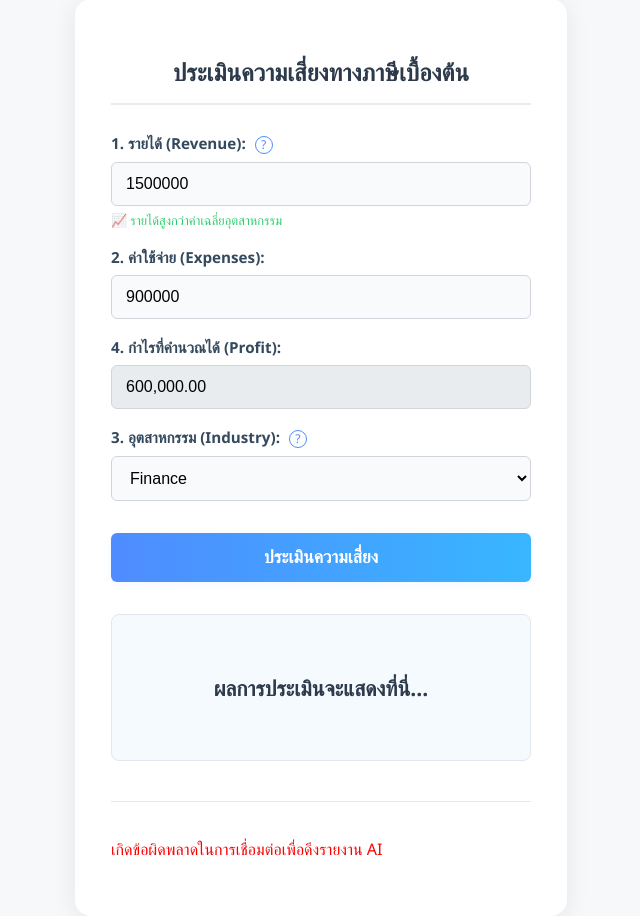
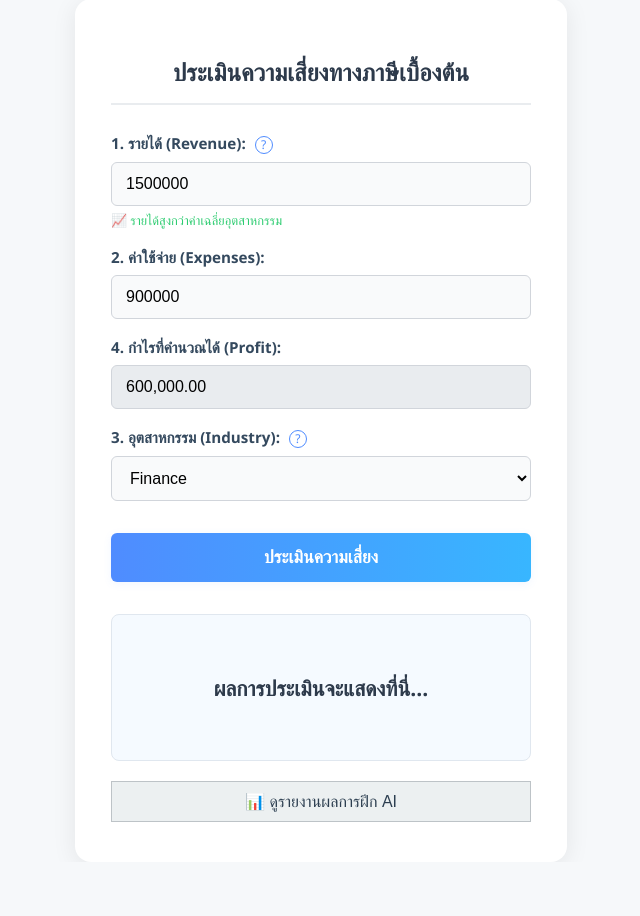
Before and after one commit to PonhoTaRu/Website, a Flask app: page / in a window 1280 px wide. Shown: the part 41-957 px from the top of the page, without its empty margins (319-959 px from the left). After the commit the page ends 863 px from the top, so only its background shows below. Run offline with Flask 3, Linux system fonts and the light colour scheme; parts of the project's set-up code (start-up, migrations or seed data) failed here and were passed over.

Commit message:
Final fix: Completed AI report toggle functionality in app.js

```diff
--- a/static/app.js
+++ b/static/app.js
@@ -157,3 +157,67 @@ function loadTrainingData() {
 }
 
 document.addEventListener('DOMContentLoaded', loadTrainingData);
+// app.js (แทนที่บรรทัดสุดท้ายด้วยโค้ดด้านล่างนี้)
+
+function loadTrainingData() {
+    fetch(TRAINING_API_URL)
+        .then(response => response.json())
+        .then(data => {
+            if (data.status === 'success') {
+                const tableBody = document.querySelector('#training-table tbody');
+                tableBody.innerHTML = '';
+                data.training_runs.forEach(run => {
+                    const row = tableBody.insertRow();
+                    if (run.status === "Selected (Final)") {
+                        row.classList.add('selected-model');
+                    }
+                    row.insertCell().innerHTML = `<strong>${run.model_name}</strong><br><small>${run.features}</small>`;
+                    row.insertCell().textContent = run.parameters;
+                    row.insertCell().textContent = run.accuracy;
+                    row.insertCell().textContent = run.status;
+                });
+                const final = data.final_model;
+                document.getElementById('final-model-name').textContent = final.model_name;
+                document.getElementById('final-model-acc').textContent = final.accuracy;
+            } else {
+                console.error("Failed to load training data:", data.error);
+                document.getElementById('training-section').innerHTML = "<p style='color:red;'>ไม่สามารถโหลดรายงานผลการฝึก AI ได้</p>";
+            }
+        })
+        .catch(error => {
+            console.error('Error fetching training data:', error);
+            document.getElementById('training-section').innerHTML = "<p style='color:red;'>เกิดข้อผิดพลาดในการเชื่อมต่อเพื่อดึงรายงาน AI</p>";
+        });
+}
+
+// *********************************************************
+// ส่วนที่ถูกแก้ไข/เพิ่ม: รวม Event Listener สำหรับปุ่ม Toggle และการโหลดข้อมูลเริ่มต้น
+// *********************************************************
+
+document.addEventListener('DOMContentLoaded', () => {
+    // 1. เรียกใช้ฟังก์ชันโหลดข้อมูล AI ทันทีที่หน้าเว็บโหลด
+    loadTrainingData();
+
+    // 2. ผูก Event Listener เข้ากับปุ่ม Toggle
+    const toggleBtn = document.getElementById('toggle-training-btn');
+    const trainingSection = document.getElementById('training-section');
+
+    // ตรวจสอบว่าปุ่มและส่วนแสดงผลมีอยู่จริง (เพื่อป้องกัน error)
+    if (toggleBtn && trainingSection) {
+        // กำหนดสถานะเริ่มต้นให้ซ่อนไว้ (เผื่อ HTML ไม่ได้กำหนด style="display: none;")
+        trainingSection.style.display = 'none';
+
+        toggleBtn.addEventListener('click', () => {
+            // ตรวจสอบสถานะปัจจุบัน
+            const isHidden = trainingSection.style.display === 'none';
+
+            if (isHidden) {
+                trainingSection.style.display = 'block'; // แสดง
+                toggleBtn.innerHTML = '🔼 ซ่อนรายงานผลการฝึก AI';
+            } else {
+                trainingSection.style.display = 'none'; // ซ่อน
+                toggleBtn.innerHTML = '📊 ดูรายงานผลการฝึก AI';
+            }
+        });
+    }
+});
--- a/static/style.css
+++ b/static/style.css
@@ -255,9 +255,11 @@ button[type="submit"]:active {
 }
 
 #training-section {
-    margin-top: 40px;
-    padding-top: 20px;
-    border-top: 1px solid #e0e7ef;
+    margin-top: 20px;
+    padding: 15px;
+    border: 1px solid #ddd;
+    border-radius: 5px;
+    background-color: #f9f9f9;
 }
 
 #training-table {
@@ -283,3 +285,18 @@ button[type="submit"]:active {
     background-color: #eaffea !important;
     font-weight: bold;
 }
+
+.secondary-btn {
+    background-color: #ecf0f1; /* สีเทาอ่อน */
+    color: #2c3e50;
+    border: 1px solid #bdc3c7;
+    margin-top: 20px;
+    width: 100%;
+    padding: 10px;
+    font-size: 1em;
+    cursor: pointer;
+}
+
+.secondary-btn:hover {
+    background-color: #bdc3c7;
+}
--- a/templates/index.html
+++ b/templates/index.html
@@ -3,7 +3,7 @@
 <head>
     <meta charset="UTF-8">
     <meta name="viewport" content="width=device-width, initial-scale=1.0">
-    <title>เครื่องมือประเมินความเสี่ยงทางภาษี (จากข้อมูล USA)</title>
+    <title>เครื่องมือประเมินความเสี่ยงทางภาษี</title>
     <link rel="stylesheet" href="{{ url_for('static', filename='style.css') }}">
     <style>
         body {
@@ -156,7 +156,11 @@
             </div>
         </div>
 
-        <div id="training-section">
+        <button type="button" id="toggle-training-btn" class="step-btn secondary-btn">
+            📊 ดูรายงานผลการฝึก AI
+        </button>
+
+        <div id="training-section" style="display: none;">
             <h2>📊 รายงานผลการฝึกโมเดล AI</h2>
             <p><strong>โมเดลที่ถูกเลือก:</strong> <span id="final-model-name">...</span> (Accuracy: <span id="final-model-acc">...</span>)</p>
             <table id="training-table">
```
